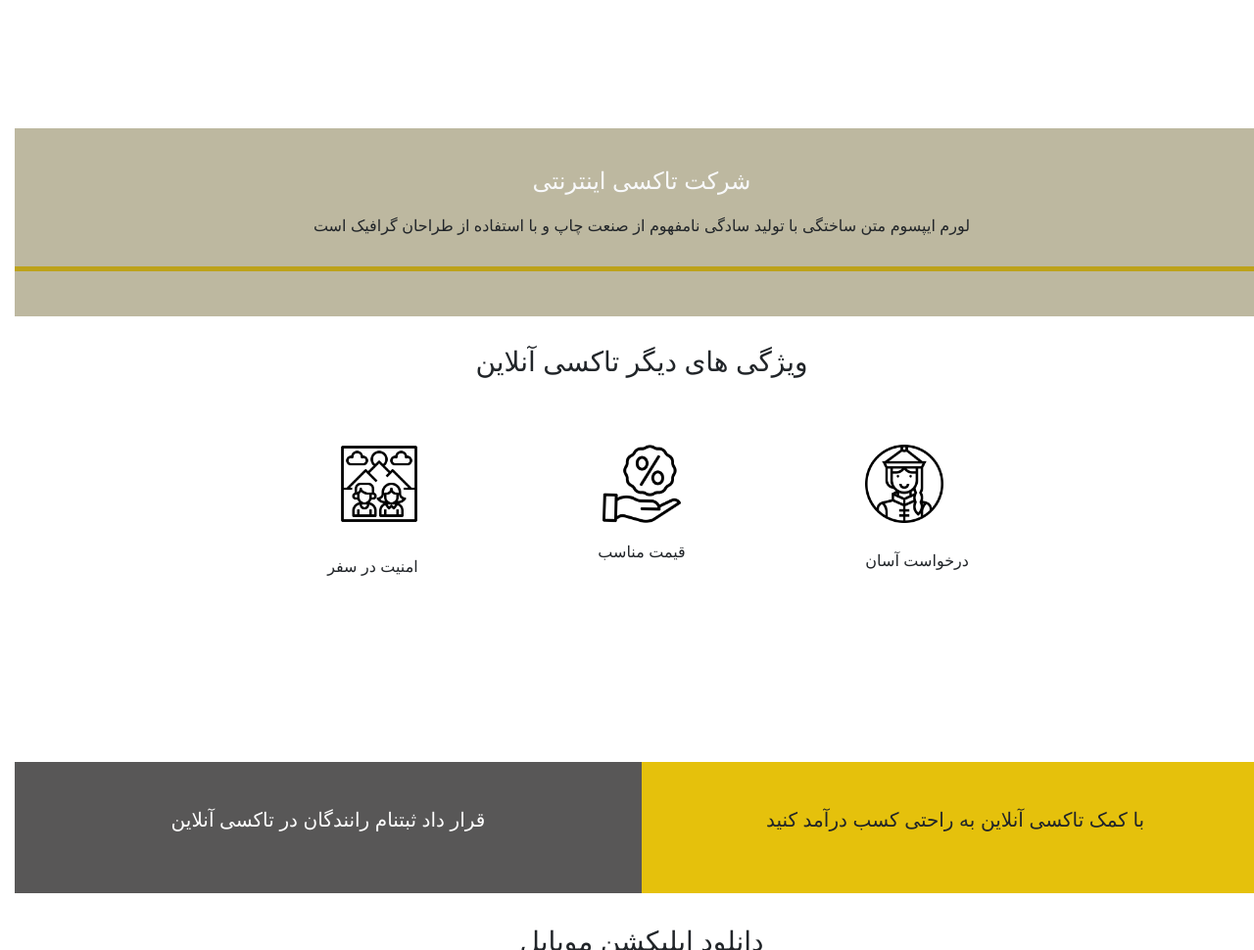
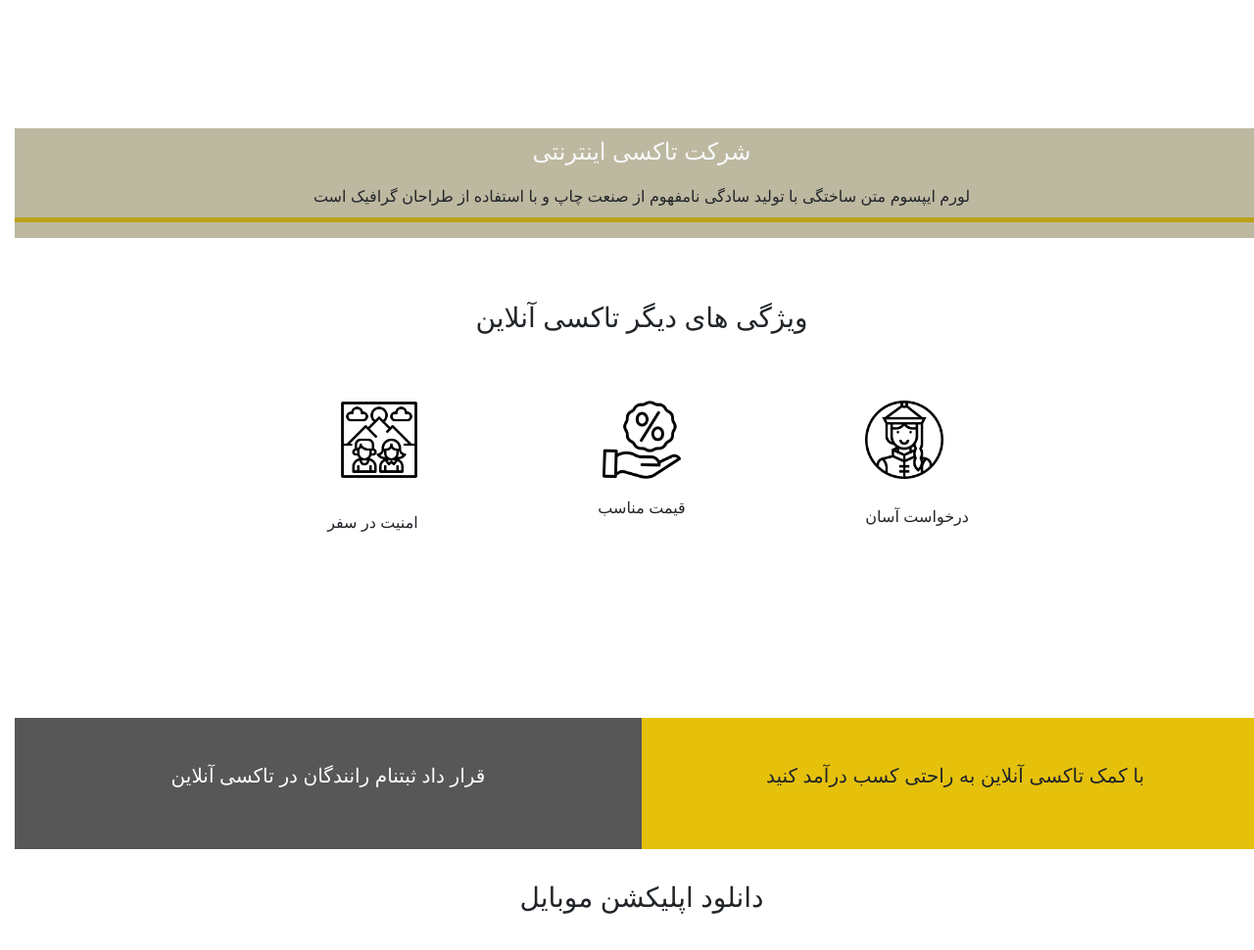
Before and after one commit to Masoume-vesali1993/taxi-online, a plain HTML site: page index.html in a window 1280 px wide. Shown: the part 1000-1970 px from the top of the page at 98% size. Drawn offline with nearby package versions, Linux system fonts and the light colour scheme.

Commit message:
add style

```diff
--- a/css/style.css
+++ b/css/style.css
@@ -50,9 +50,6 @@
     height: 50px;
 }
 /* *************************text */
-#bg-text{
-    background-color: #bdb8a0;
-}
 .text-light {
     color: #f8f9fa!important;
     text-align: center;
@@ -60,7 +57,7 @@
 }
 #text-one{
     text-align: center;
-    padding-top: 30px;
+    padding-top: 65px;
 }
 .img-one img{
     width: 20%;
@@ -121,6 +118,9 @@
 #bg-col{
     background-color: #c9c6c6;
 }
+#bg-col h3{
+    padding-top: 30px;
+}
 #text-sttt{
     padding-bottom: 50px;
 }
@@ -152,7 +152,6 @@
 }
 #bg-text{
     background-color: #bdb8a0;
-    padding:30px 0 30px 0;
 }
 #bg-text a{
     background: #000;
@@ -162,7 +161,7 @@
 #bg-text p{
     border-bottom: 3px solid #bda21a;
     border-width: thick;
-    padding-bottom: 30px;
+    padding-bottom: 10px;
 }
 #box-top{
     padding-top: 40px;
```
